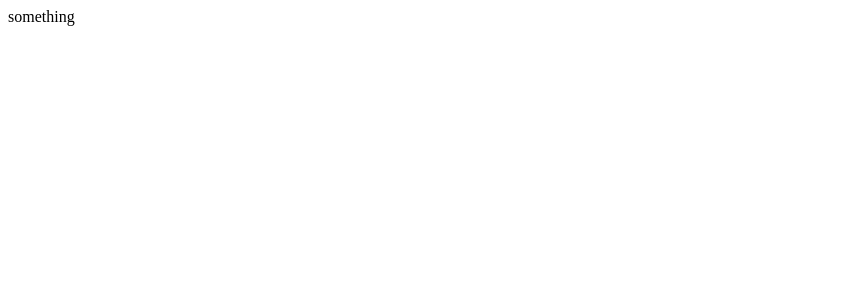
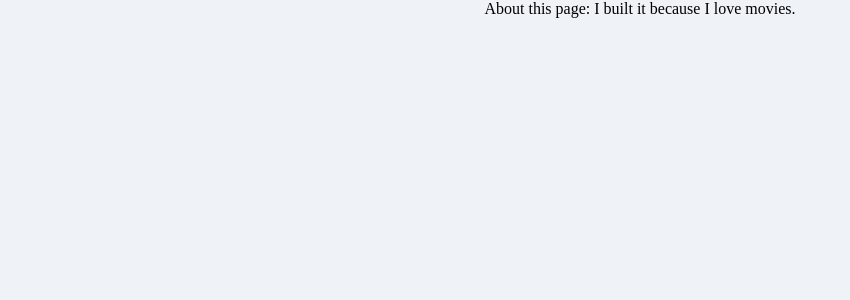
Before and after one commit to kangqod/movie_app_2020, a React (Create React App) app: page /#/about in a window 1280 px wide. Shown: the top 300 px of the page, without its empty margins (0-850 px from the left). Built offline with nearby package versions, Linux system fonts and the light colour scheme.

Commit message:
Building the Router

```diff
--- a/src/App.js
+++ b/src/App.js
@@ -1,5 +1,14 @@
+import { HashRouter, Route } from 'react-router-dom'
+import Home from './routes/Home'
+import About from './routes/About'
+
 function App() {
-  return <span>something</span>
+  return (
+    <HashRouter>
+      <Route path="/" exact={true} component={Home} />
+      <Route path="/about" component={About} />
+    </HashRouter>
+  )
 }
 
 export default App
--- a/src/routes/About.js
+++ b/src/routes/About.js
@@ -0,0 +1,7 @@
+function About() {
+  return (
+    <span>About this page: I built it because I love movies.</span>
+  )
+}
+
+export default About
--- a/src/routes/Home.js
+++ b/src/routes/Home.js
@@ -1,6 +1,6 @@
 import React from 'react'
 import axios from 'axios'
-import Movie from './components/Movie'
+import Movie from '../components/Movie'
 import './Home.css'
 
 class Home extends React.Component {
```
